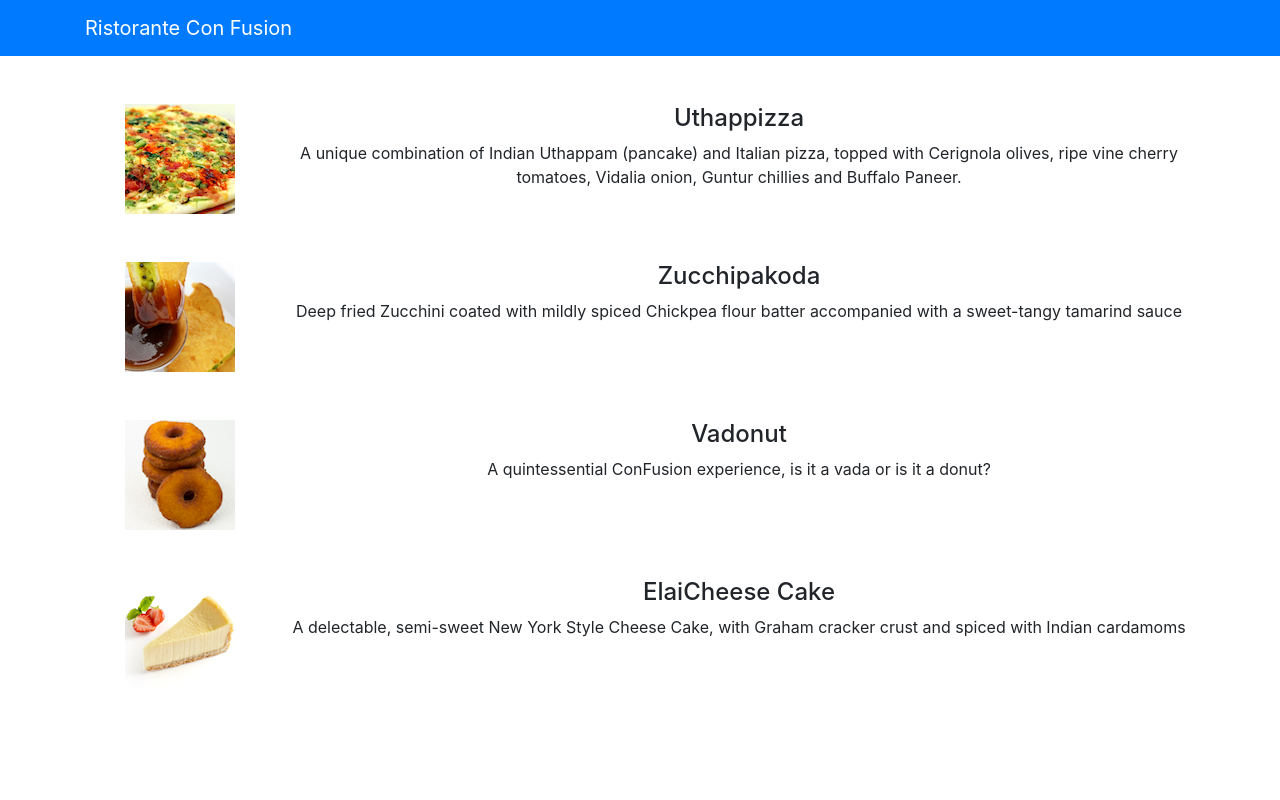
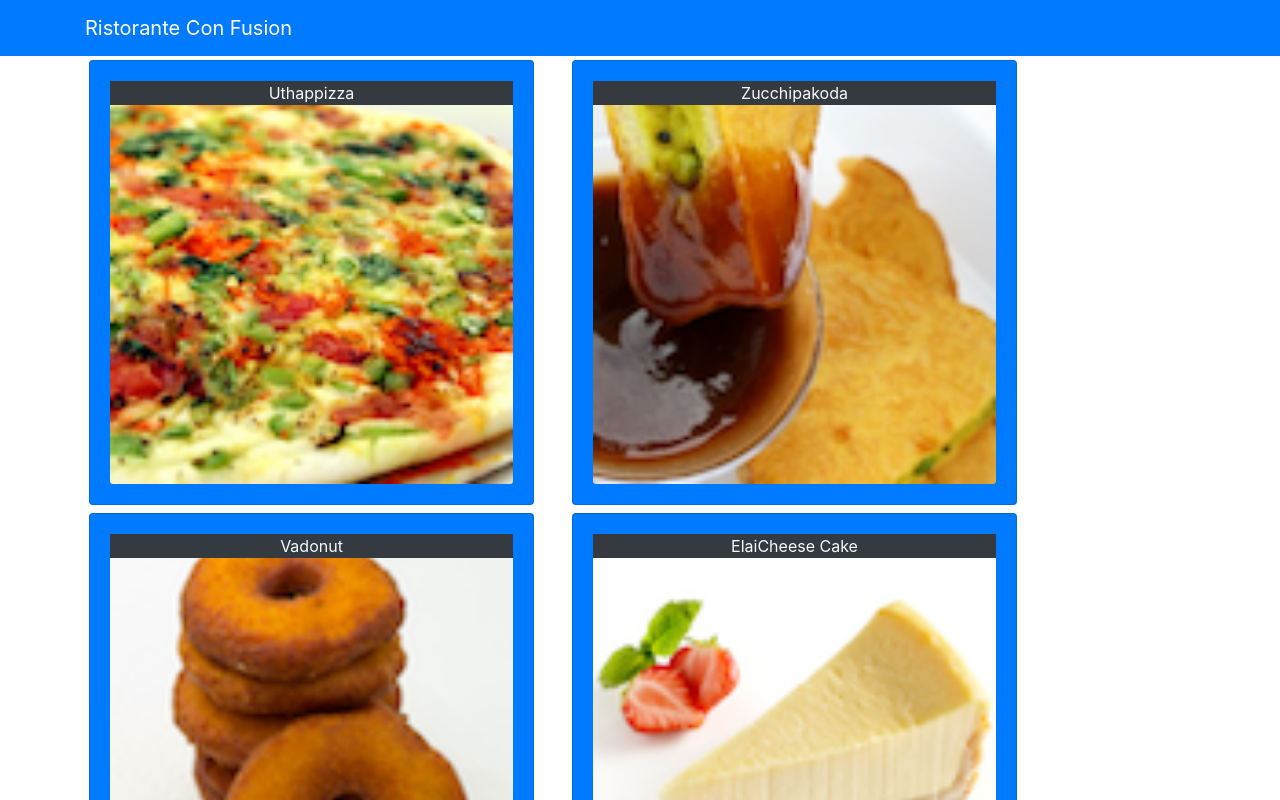
Before and after one commit to James-usac/React-x-course, a React (Create React App) app: page / in a window 1280 px wide. Shown: the top 800 px of the page. Built offline with nearby package versions, Linux system fonts and the light colour scheme.

Commit message:
agregando proyecto

```diff
--- a/src/App.js
+++ b/src/App.js
@@ -2,9 +2,16 @@
 import {Component} from 'react'
 import './App.css';
 import { Navbar, NavbarBrand } from 'reactstrap';
-import Menu from './components/MenuComponent'
+import Menu from './components/MenuComponent';
+import {DISHES} from './shared/dishes';
 
 class App extends Component{
+  constructor(props) {
+    super(props);
+    this.state = {
+      dishes: DISHES
+    };
+  }
   render() {
     return (
       <div className="App">
@@ -13,7 +20,7 @@
             <NavbarBrand href="/">Ristorante Con Fusion</NavbarBrand>
           </div>
         </Navbar>
-        <Menu></Menu>
+        <Menu dishes={this.state.dishes} />
       </div>
     );
   }
--- a/src/components/MenuComponent.js
+++ b/src/components/MenuComponent.js
@@ -1,74 +1,67 @@
 import React ,{Component} from 'react'
-import { Media } from 'reactstrap'
+import { Card, CardImg, CardImgOverlay, CardText, CardBody,
+  CardTitle } from 'reactstrap';
 
 class Menu extends Component{
 
-    constructor(props){
-       super(props);
-       this.state = {
-        dishes: [
-            {
-              id: 0,
-              name:'Uthappizza',
-              image: 'assets/images/uthappizza.png',
-              category: 'mains',
-              label:'Hot',
-              price:'4.99',
-              description:'A unique combination of Indian Uthappam (pancake) and Italian pizza, topped with Cerignola olives, ripe vine cherry tomatoes, Vidalia onion, Guntur chillies and Buffalo Paneer.'                        },
-           {
-              id: 1,
-              name:'Zucchipakoda',
-              image: 'assets/images/zucchipakoda.png',
-              category: 'appetizer',
-              label:'',
-              price:'1.99',
-              description:'Deep fried Zucchini coated with mildly spiced Chickpea flour batter accompanied with a sweet-tangy tamarind sauce'                        },
-           {
-              id: 2,
-              name:'Vadonut',
-              image: 'assets/images/vadonut.png',
-              category: 'appetizer',
-              label:'New',
-              price:'1.99',
-              description:'A quintessential ConFusion experience, is it a vada or is it a donut?'                        },
-           {
-              id: 3,
-              name:'ElaiCheese Cake',
-              image: 'assets/images/elaicheesecake.png',
-              category: 'dessert',
-              label:'',
-              price:'2.99',
-              description:'A delectable, semi-sweet New York Style Cheese Cake, with Graham cracker crust and spiced with Indian cardamoms'                        }
-           ],
-       };
+  constructor(props) {
+    super(props);
+
+    this.state = {
+        selectedDish: null
+    }
+  }
+
+    onDishSelect(dish) {
+      this.setState({ selectedDish: dish});
     }
 
+    renderDish(dish) {
+      if (dish != null)
+          return(
+            <div  className="col-12 col-md-5 m-1">
+              <Card>
+                  <CardImg top src={dish.image} alt={dish.name} />
+                  <CardBody>
+                    <CardTitle>{dish.name}</CardTitle>
+                    <CardText>{dish.description}</CardText>
+                  </CardBody>
+              </Card>
+            </div>
+          );
+      else
+          return(
+              <div></div>
+          );
+  }
+
     render(){
-        const menu = this.state.dishes.map((dish) => {
+        const menu = this.props.dishes.map((dish) => {
             return (
-              <div key={dish.id} className="col-12 mt-5">
-                <Media tag="li">
-                  <Media left middle>
-                      <Media object src={dish.image} alt={dish.name} />
-                  </Media>
-                  <Media body className="ml-5">
-                    <Media heading>{dish.name}</Media>
-                    <p>{dish.description}</p>
-                  </Media>
-                </Media>
+              <div  className="col-12 col-md-5 m-1">
+                <Card  body inverse color="primary" key={dish.id.toString()} value={dish.id}
+                  onClick={() => this.onDishSelect(dish)}>
+                  <CardImg width="100%" src={dish.image} alt={dish.name} />
+                  <CardImgOverlay>
+                      <CardTitle><p class="text-light bg-dark">{dish.name}</p></CardTitle>
+                  </CardImgOverlay>
+                </Card>
               </div>
             );
         });
 
         return (
             <div className="container">
-              <div className="row">
-                <Media list>
+                <div className="row">
                     {menu}
-                </Media>
-              </div>
+                </div>
+                <div className="row">
+                  <div  className="col-12 col-md-5 m-1">
+                    {this.renderDish(this.state.selectedDish)}
+                  </div>
+                </div>
             </div>
-          );
+        );
     }
 }
 
--- /dev/null
+++ b/src/shared/dishes.js
@@ -0,0 +1,186 @@
+export const DISHES =
+    [
+        {
+        id: 0,
+        name:'Uthappizza',
+        image: 'assets/images/uthappizza.png',
+        category: 'mains',
+        label:'Hot',
+        price:'4.99',
+        description:'A unique combination of Indian Uthappam (pancake) and Italian pizza, topped with Cerignola olives, ripe vine cherry tomatoes, Vidalia onion, Guntur chillies and Buffalo Paneer.',
+        comments: [
+            {
+            id: 0,
+            rating: 5,
+            comment: "Imagine all the eatables, living in conFusion!",
+            author: "John Lemon",
+            date: "2012-10-16T17:57:28.556094Z"
+            },
+            {
+            id: 1,
+            rating: 4,
+            comment: "Sends anyone to heaven, I wish I could get my mother-in-law to eat it!",
+            author: "Paul McVites",
+            date: "2014-09-05T17:57:28.556094Z"
+            },
+            {
+            id: 2,
+            rating: 3,
+            comment: "Eat it, just eat it!",
+            author: "Michael Jaikishan",
+            date: "2015-02-13T17:57:28.556094Z"
+            },
+            {
+            id: 3,
+            rating: 4,
+            comment: "Ultimate, Reaching for the stars!",
+            author: "Ringo Starry",
+            date: "2013-12-02T17:57:28.556094Z"
+            },
+            {
+            id: 4,
+            rating: 2,
+            comment: "It's your birthday, we're gonna party!",
+            author: "25 Cent",
+            date: "2011-12-02T17:57:28.556094Z"
+            }
+        ]                        },
+        {
+        id: 1,
+        name:'Zucchipakoda',
+        image: 'assets/images/zucchipakoda.png',
+        category: 'appetizer',
+        label:'',
+        price:'1.99',
+        description:'Deep fried Zucchini coated with mildly spiced Chickpea flour batter accompanied with a sweet-tangy tamarind sauce',
+        comments: [
+            {
+            id: 0,
+            rating: 5,
+            comment: "Imagine all the eatables, living in conFusion!",
+            author: "John Lemon",
+            date: "2012-10-16T17:57:28.556094Z"
+            },
+            {
+            id: 1,
+            rating: 4,
+            comment: "Sends anyone to heaven, I wish I could get my mother-in-law to eat it!",
+            author: "Paul McVites",
+            date: "2014-09-05T17:57:28.556094Z"
+            },
+            {
+            id: 2,
+            rating: 3,
+            comment: "Eat it, just eat it!",
+            author: "Michael Jaikishan",
+            date: "2015-02-13T17:57:28.556094Z"
+            },
+            {
+            id: 3,
+            rating: 4,
+            comment: "Ultimate, Reaching for the stars!",
+            author: "Ringo Starry",
+            date: "2013-12-02T17:57:28.556094Z"
+            },
+            {
+            id: 4,
+            rating: 2,
+            comment: "It's your birthday, we're gonna party!",
+            author: "25 Cent",
+            date: "2011-12-02T17:57:28.556094Z"
+            }
+        ]
+        },
+        {
+        id: 2,
+        name:'Vadonut',
+        image: 'assets/images/vadonut.png',
+        category: 'appetizer',
+        label:'New',
+        price:'1.99',
+        description:'A quintessential ConFusion experience, is it a vada or is it a donut?',
+        comments: [
+            {
+            id: 0,
+            rating: 5,
+            comment: "Imagine all the eatables, living in conFusion!",
+            author: "John Lemon",
+            date: "2012-10-16T17:57:28.556094Z"
+            },
+            {
+            id: 1,
+            rating: 4,
+            comment: "Sends anyone to heaven, I wish I could get my mother-in-law to eat it!",
+            author: "Paul McVites",
+            date: "2014-09-05T17:57:28.556094Z"
+            },
+            {
+            id: 2,
+            rating: 3,
+            comment: "Eat it, just eat it!",
+            author: "Michael Jaikishan",
+            date: "2015-02-13T17:57:28.556094Z"
+            },
+            {
+            id: 3,
+            rating: 4,
+            comment: "Ultimate, Reaching for the stars!",
+            author: "Ringo Starry",
+            date: "2013-12-02T17:57:28.556094Z"
+            },
+            {
+            id: 4,
+            rating: 2,
+            comment: "It's your birthday, we're gonna party!",
+            author: "25 Cent",
+            date: "2011-12-02T17:57:28.556094Z"
+            }
+        ]
+        },
+        {
+        id: 3,
+        name:'ElaiCheese Cake',
+        image: 'assets/images/elaicheesecake.png',
+        category: 'dessert',
+        label:'',
+        price:'2.99',
+        description:'A delectable, semi-sweet New York Style Cheese Cake, with Graham cracker crust and spiced with Indian cardamoms',
+        comments: [
+            {
+            id: 0,
+            rating: 5,
+            comment: "Imagine all the eatables, living in conFusion!",
+            author: "John Lemon",
+            date: "2012-10-16T17:57:28.556094Z"
+            },
+            {
+            id: 1,
+            rating: 4,
+            comment: "Sends anyone to heaven, I wish I could get my mother-in-law to eat it!",
+            author: "Paul McVites",
+            date: "2014-09-05T17:57:28.556094Z"
+            },
+            {
+            id: 2,
+            rating: 3,
+            comment: "Eat it, just eat it!",
+            author: "Michael Jaikishan",
+            date: "2015-02-13T17:57:28.556094Z"
+            },
+            {
+            id: 3,
+            rating: 4,
+            comment: "Ultimate, Reaching for the stars!",
+            author: "Ringo Starry",
+            date: "2013-12-02T17:57:28.556094Z"
+            },
+            {
+            id: 4,
+            rating: 2,
+            comment: "It's your birthday, we're gonna party!",
+            author: "25 Cent",
+            date: "2011-12-02T17:57:28.556094Z"
+            }
+        ]
+        }
+    ];
```
